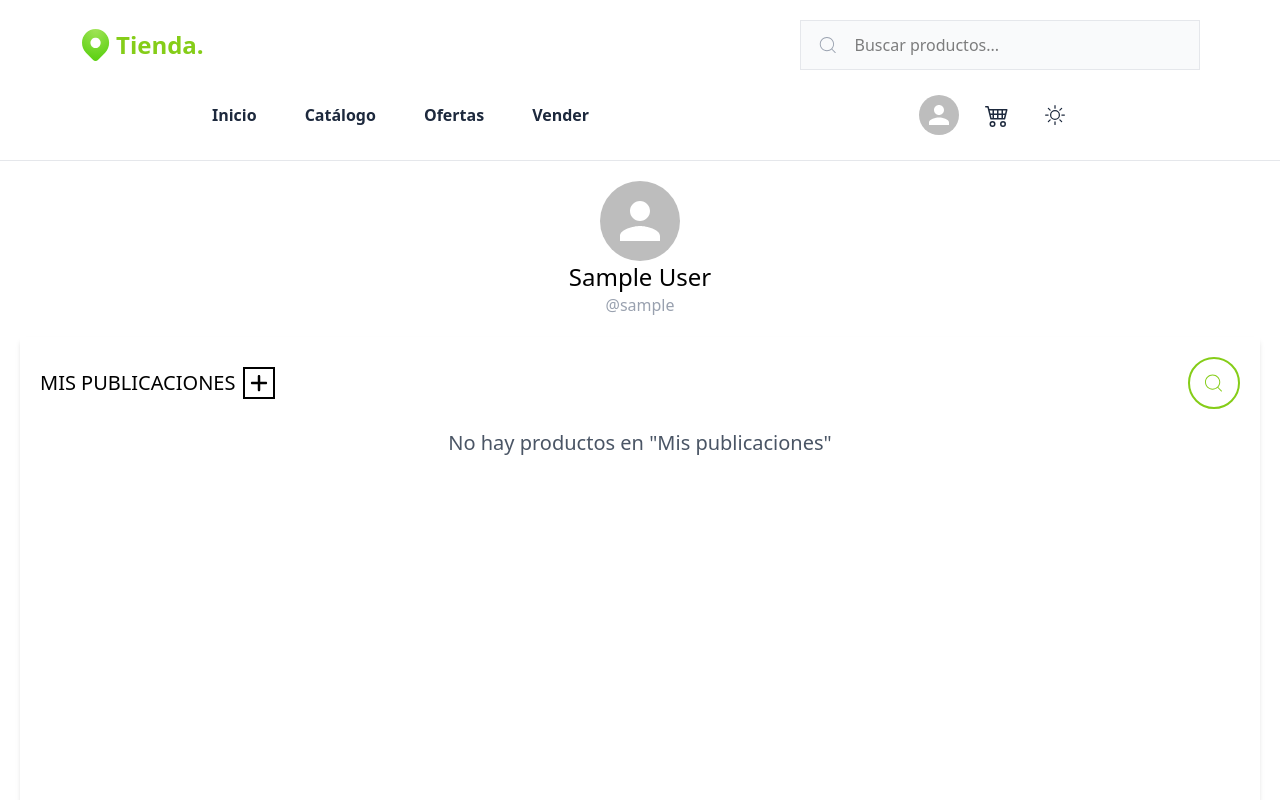
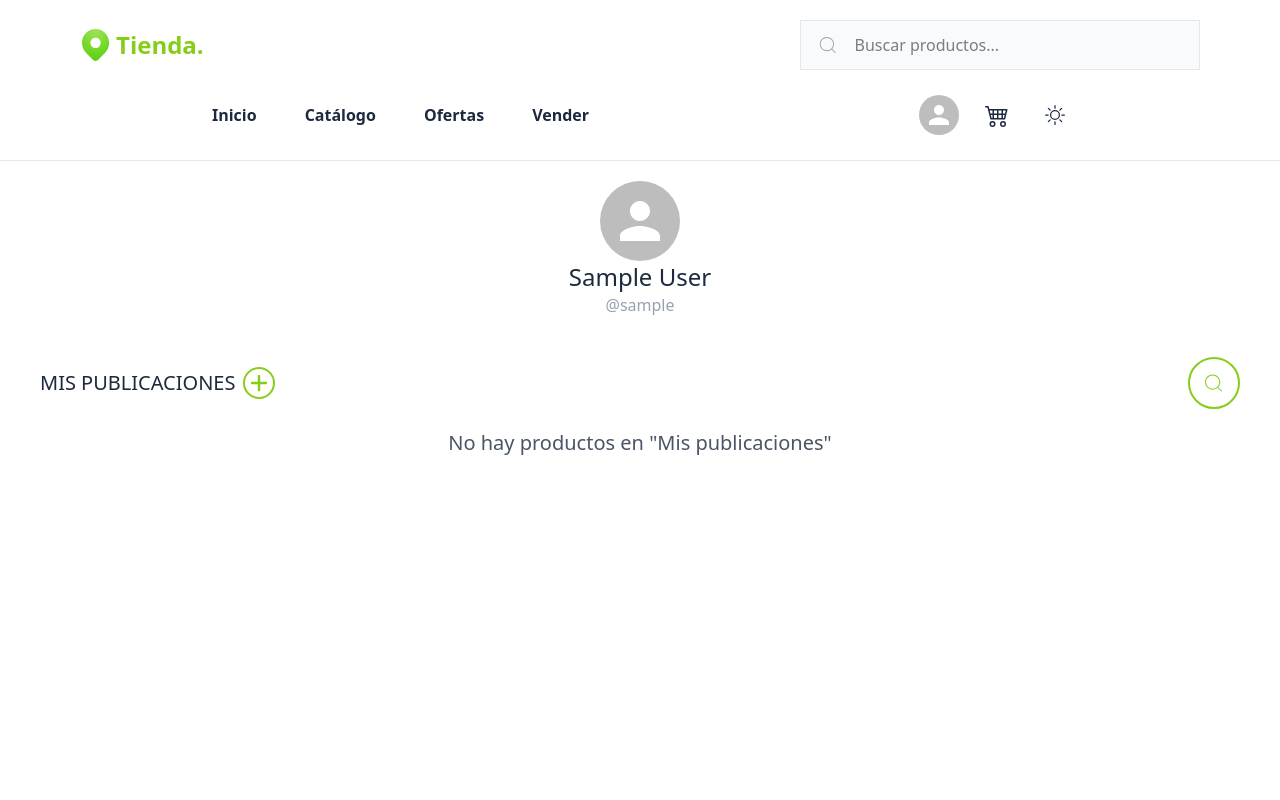
Before and after one commit to jonathanmilo/APIS2025FRONT, a React (Vite) app: page /mi-perfil in a window 1280 px wide. Shown: the top 800 px of the page. Built offline with nearby package versions, Linux system fonts and the light colour scheme; data requests are answered from the project's data file; sample sign-in values are in the browser's storage.

Commit message:
style(mi-perfil): agregar colores dark mode

```diff
--- a/src/screens/MiPerfil/index.jsx
+++ b/src/screens/MiPerfil/index.jsx
@@ -43,23 +43,23 @@ const MiPerfil = () => {
           }}
         />
 
-        <p className="text-brand-black text-2xl">
+        <p className="text-black dark:text-white text-2xl">
           {user.firstName} {user.lastName}
         </p>
 
         <p className="text-gray-400">@{user.username}</p>
       </div>
 
-      <section className="bg-white m-5 lg:m-5 shadow-md p-5">
-        <div className="grid grid-cols-1 md:grid-cols-[1fr_auto] items-center gap-4  mb-5">
+      <section className="m-5 lg:m-5 p-5">
+        <div className="grid grid-cols-1 md:grid-cols-[1fr_auto] items-center gap-4 mb-5">
           <div className="flex gap-2 items-center justify-center lg:justify-start">
-            <p className="text-brand-black uppercase lg:text-xl">
+            <p className="text-black dark:text-white uppercase lg:text-xl">
               Mis publicaciones
             </p>
             <Tooltip title="Nueva publicación" arrow>
               <button
                 onClick={() => navigate("/vender")}
-                className="border-2 border-brand-main lg:p-1 text-xl text-brand-main hover:bg-gray-100 cursor-pointer"
+                className="border-2 rounded-full border-primary lg:p-1 text-xl text-primary hover:bg-gray-100 dark:hover:bg-black cursor-pointer"
               >
                 <FaPlus />
               </button>
```
